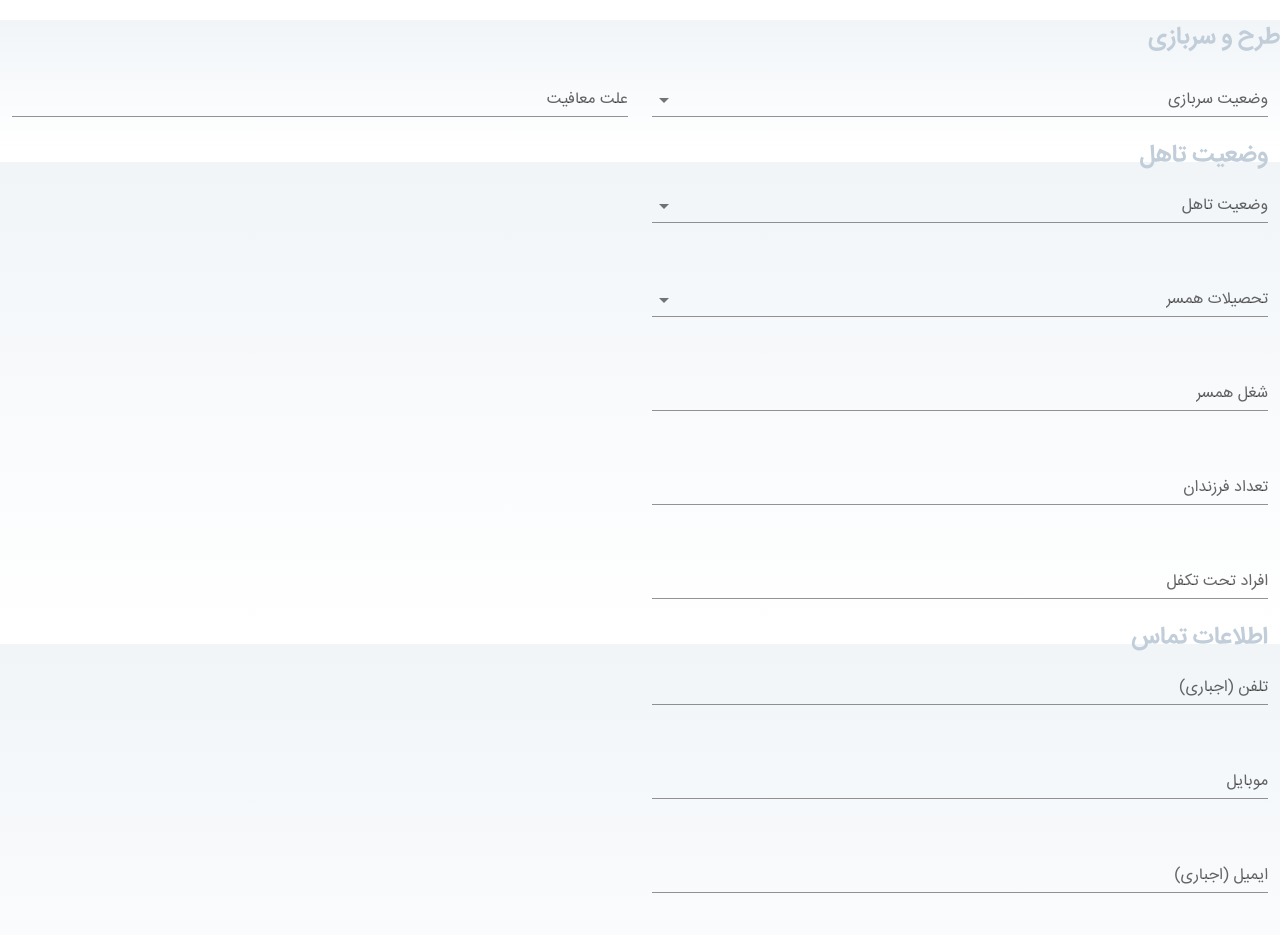
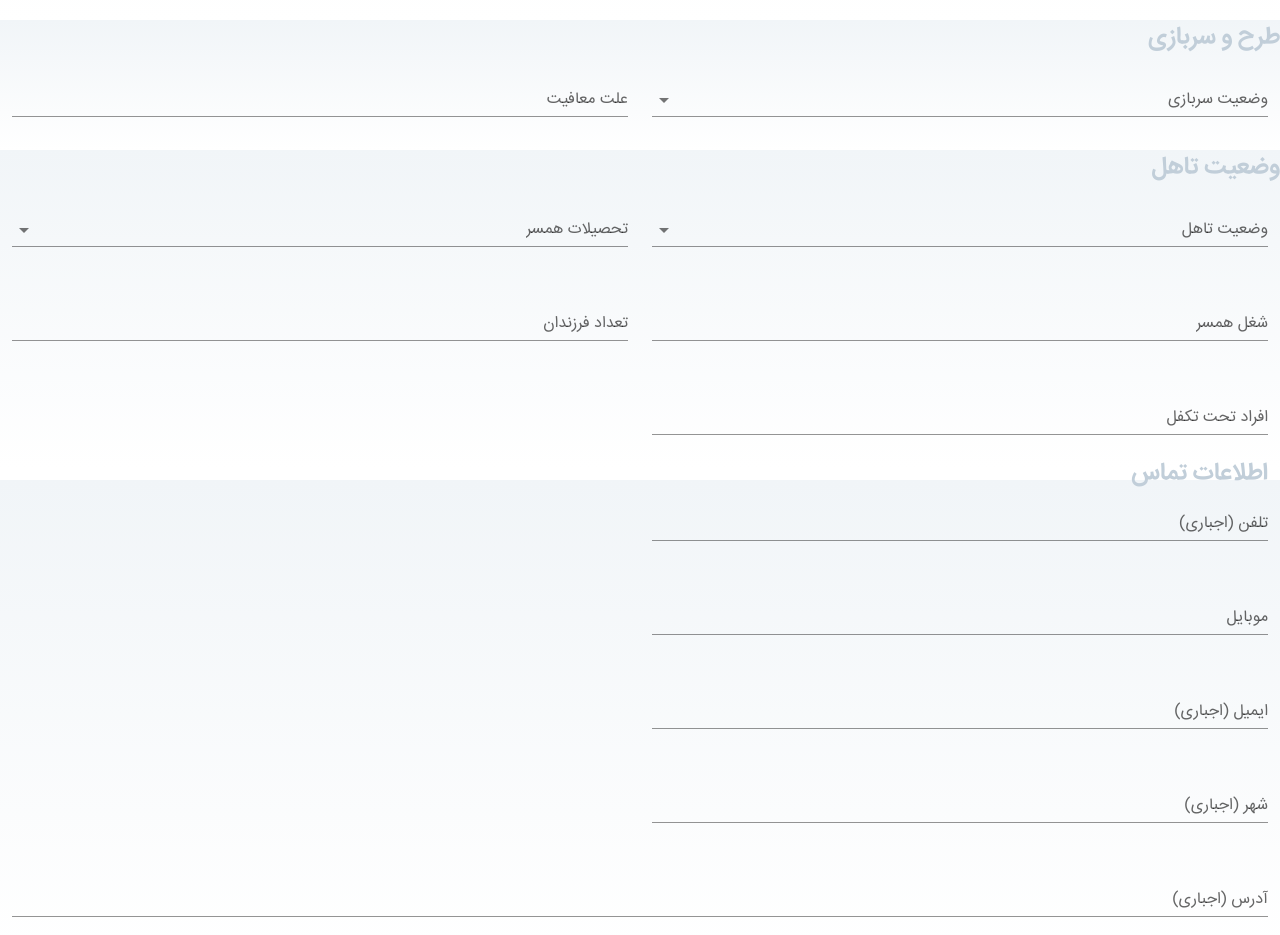
Before and after one commit to mistrs2p/orkidify_hr, a Vue app: page / in a window 1280 px wide. Shown: the part 1400-2335 px from the top of the page. Built offline with nearby package versions, Linux system fonts and the light colour scheme.

Commit message:
Marriage Component Added & Set

```diff
--- a/src/App.vue
+++ b/src/App.vue
@@ -10,51 +10,7 @@
         <Name />
         <InitialInformation :gender="gender" :years="years" :months="months" />
         <MilitaryPlan :military="military" />
-
-        <h2>وضعیت تاهل</h2>
-        <v-row>
-          <v-col
-            cols="6"
-          >
-            <v-select
-              label="وضعیت تاهل"
-              :items="marriage"
-            />
-          </v-col>
-
-          <v-col
-            cols="6"
-          >
-            <v-select
-              label="تحصیلات همسر"
-              :items="majors"
-            />
-          </v-col>
-
-          <v-col
-            cols="6"
-          >
-            <v-text-field
-              label="شغل همسر"
-            />
-          </v-col>
-
-          <v-col
-            cols="6"
-          >
-            <v-text-field
-              label="تعداد فرزندان"
-            />
-          </v-col>
-
-          <v-col
-            cols="6"
-          >
-            <v-text-field
-              label="افراد تحت تکفل"
-            />
-          </v-col>
-        </v-row>
+        <Marriage :marriage="marriage" :majors="majors" />
 
         <h2>اطلاعات تماس</h2>
         <v-row>
@@ -730,6 +686,7 @@ import AddPhoto from './components/AddPhoto'
 import Name from './components/Name'
 import InitialInformation from './components/InitialInformation'
 import MilitaryPlan from './components/MilitaryPlan'
+import Marriage from './components/Marriage'
 export default {
   name: 'App',
 
@@ -739,6 +696,7 @@ export default {
     Name,
     InitialInformation,
     MilitaryPlan,
+    Marriage
   },
 
   data: () => ({
--- /dev/null
+++ b/src/components/Marriage.vue
@@ -0,0 +1,60 @@
+<template>
+        <v-row>
+            <div class="twoPart">
+                <h2>وضعیت تاهل</h2>
+            </div>
+            <div class="twoPart">
+                <v-col
+                    cols="6"
+                >
+                <v-select
+                    label="وضعیت تاهل"
+                    :items="marriage"
+                />
+                </v-col>
+
+                <v-col
+                    cols="6"
+                >
+                <v-select
+                    label="تحصیلات همسر"
+                    :items="majors"
+                />
+                </v-col>
+
+                <v-col
+                    cols="6"
+                >
+                <v-text-field
+                    label="شغل همسر"
+                />
+                </v-col>
+
+                <v-col
+                    cols="6"
+                >
+                <v-text-field
+                    label="تعداد فرزندان"
+                />
+                </v-col>
+
+                <v-col
+                    cols="6"
+                >
+                <v-text-field
+                    label="افراد تحت تکفل"
+                />
+                </v-col>
+            </div>
+        </v-row>
+</template>
+
+<script>
+export default {
+    props: ['marriage', 'majors']
+}
+</script>
+
+<style>
+
+</style>
```
